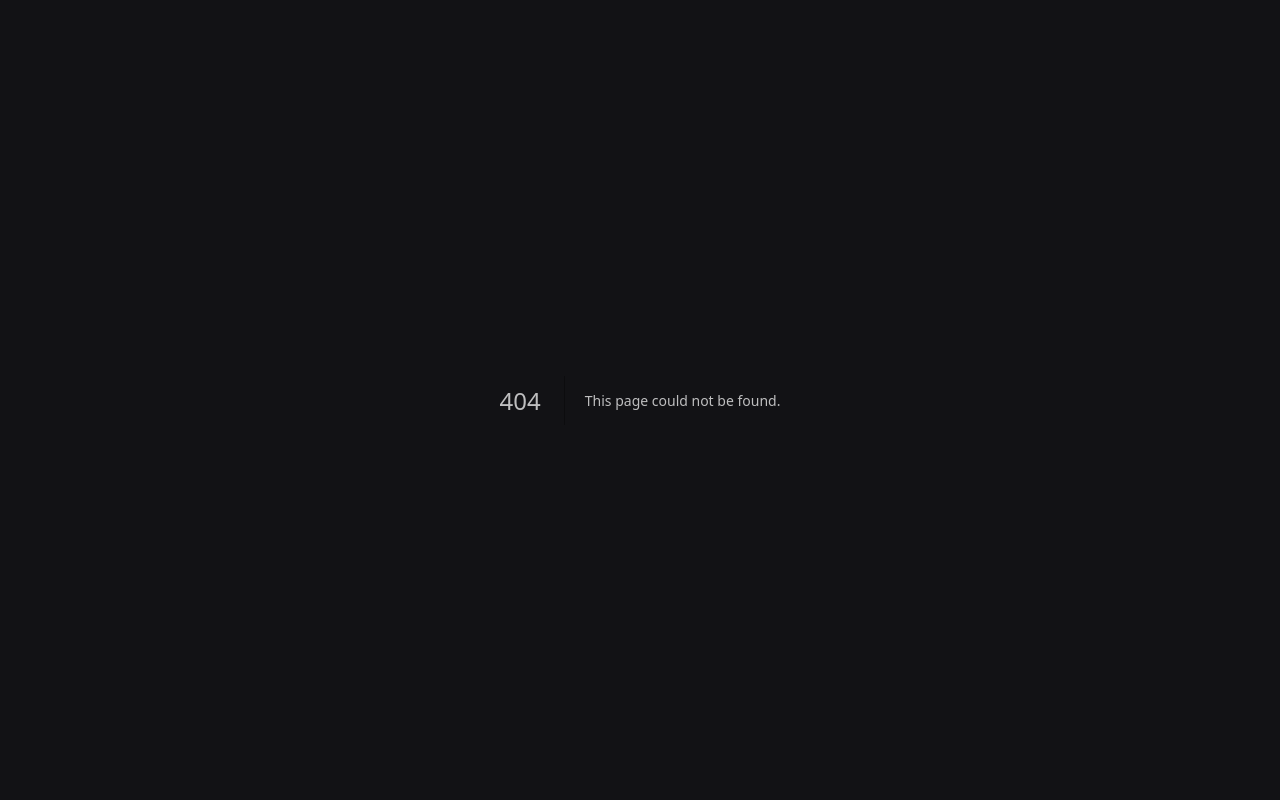
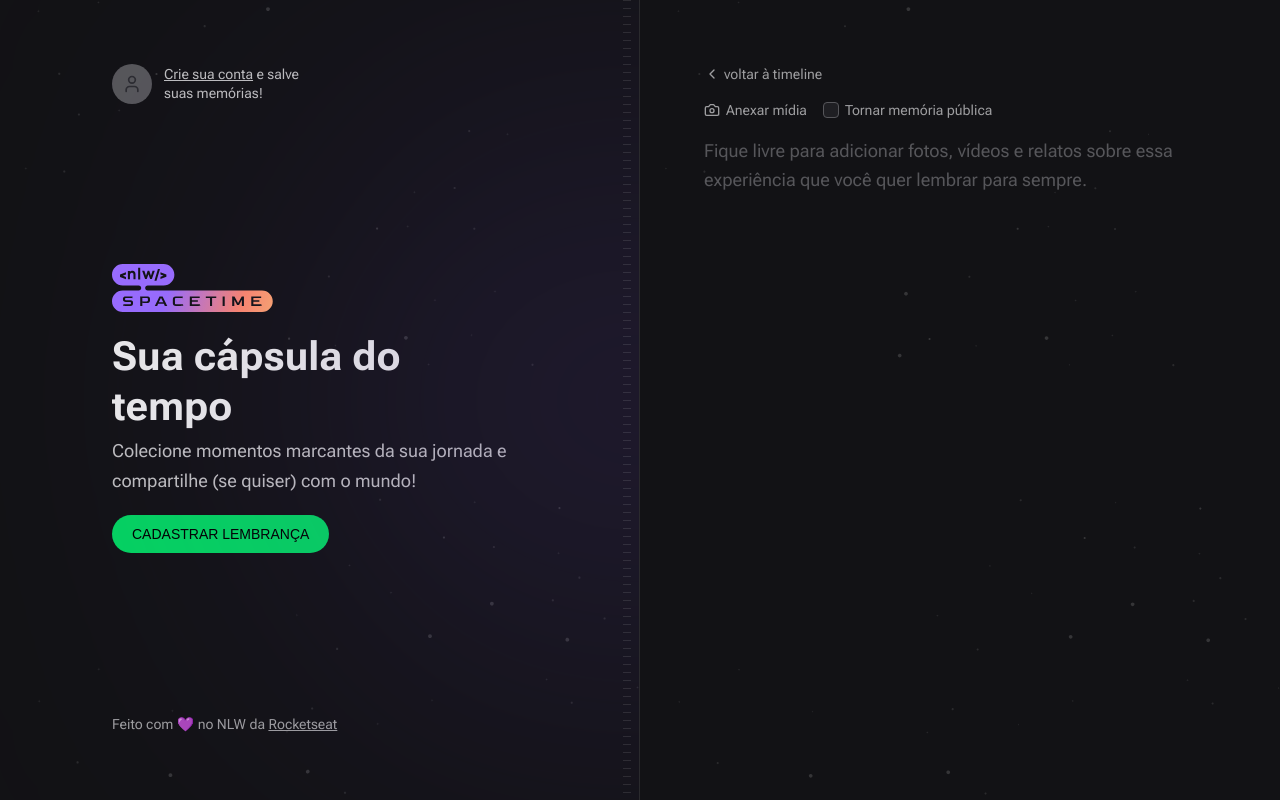
Before and after one commit to joao-pedro-moreno/nlw-spacetime, a Next.js app in the folder web/: page /memories/new in a window 1280 px wide. Before the commit this address had no page. Built offline with nearby package versions, Linux system fonts and the light colour scheme; no server answers; a web font is replaced by a local one.

Commit message:
Route layout defined, logout route created, new memory page and authentication middleware

```diff
--- a/web/package.json
+++ b/web/package.json
@@ -27,6 +27,7 @@
   },
   "devDependencies": {
     "@rocketseat/eslint-config": "^1.2.0",
+    "@tailwindcss/forms": "^0.5.3",
     "prettier-plugin-tailwindcss": "^0.3.0"
   }
 }
--- a/web/src/app/api/auth/callback/route.ts
+++ b/web/src/app/api/auth/callback/route.ts
@@ -5,13 +5,15 @@ export async function GET(request: NextRequest) {
   const { searchParams } = new URL(request.url)
   const code = searchParams.get('code')
 
+  const redirectTo = request.cookies.get('redirectTo')?.value
+
   const registerResponse = await api.post('/register', {
     code,
   })
 
   const { token } = registerResponse.data
 
-  const redirectURL = new URL('/', request.url)
+  const redirectURL = redirectTo ?? new URL('/', request.url)
 
   const cookieExpiresInSeconds = 60 * 60 * 24 * 30
 
--- /dev/null
+++ b/web/src/app/api/auth/logout/route.ts
@@ -0,0 +1,11 @@
+import { NextRequest, NextResponse } from 'next/server'
+
+export async function GET(request: NextRequest) {
+  const redirectURL = new URL('/', request.url)
+
+  return NextResponse.redirect(redirectURL, {
+    headers: {
+      'Set-Cookie': `token=; Path=/; max-age=0;`,
+    },
+  })
+}
--- a/web/src/app/layout.tsx
+++ b/web/src/app/layout.tsx
@@ -4,6 +4,11 @@ import {
   Roboto_Flex as Roboto,
   Bai_Jamjuree as BaiJamjuree,
 } from 'next/font/google'
+import { Hero } from '@/components/Hero'
+import { Profile } from '@/components/Profile'
+import { SignIn } from '@/components/SignIn'
+import { Copyright } from '@/components/Copyright'
+import { cookies } from 'next/headers'
 
 const roboto = Roboto({ subsets: ['latin'], variable: '--font-roboto' })
 const baiJamjuree = BaiJamjuree({
@@ -18,12 +23,30 @@ export const metadata = {
 }
 
 export default function RootLayout({ children }: { children: ReactNode }) {
+  const isAuthenticated = cookies().has('token')
+
   return (
     <html lang="en">
       <body
         className={`${roboto.variable} ${baiJamjuree.variable} bg-gray-900 font-sans text-gray-100`}
       >
-        {children}
+        <main className="grid min-h-screen grid-cols-2">
+          <div className="relative flex flex-col items-start justify-between overflow-hidden border-r border-white/10 bg-[url(../assets/bg-stars.svg)] bg-cover px-28 py-16">
+            <div className="absolute right-0 top-1/2 h-[288px] w-[526px] -translate-y-1/2 translate-x-1/2 rounded-full bg-purple-700 opacity-50 blur-full" />
+
+            <div className="absolute bottom-0 right-2 top-0 w-2 bg-stripes" />
+
+            {isAuthenticated ? <Profile /> : <SignIn />}
+
+            <Hero />
+
+            <Copyright />
+          </div>
+
+          <div className="flex flex-col bg-[url(../assets/bg-stars.svg)] bg-cover p-16">
+            {children}
+          </div>
+        </main>
       </body>
     </html>
   )
--- /dev/null
+++ b/web/src/app/memories/new/page.tsx
@@ -0,0 +1,55 @@
+import { Camera, ChevronLeftIcon } from 'lucide-react'
+import Link from 'next/link'
+
+export default function NewMemory() {
+  return (
+    <div className="flex flex-1 flex-col gap-4">
+      <Link
+        href="/"
+        className="flex items-center gap-1 text-sm text-gray-200 hover:text-gray-100"
+      >
+        <ChevronLeftIcon className="h-4 w-4" />
+        voltar à timeline
+      </Link>
+
+      <form action="" className="flex flex-1 flex-col gap-2">
+        <div className="flex items-center gap-4">
+          <label
+            htmlFor="media"
+            className="flex cursor-pointer items-center gap-1.5 text-sm text-gray-200 transition-colors hover:text-gray-100"
+          >
+            <Camera className="h-4 w-4" />
+            Anexar mídia
+          </label>
+
+          <label
+            htmlFor="isPublic"
+            className="flex items-center gap-1.5 text-sm text-gray-200 transition-colors hover:text-gray-100"
+          >
+            <input
+              type="checkbox"
+              name="isPublic"
+              id="isPublic"
+              value="true"
+              className="h-4 w-4 rounded border-gray-400 bg-gray-700 text-purple-500"
+            />
+            Tornar memória pública
+          </label>
+        </div>
+        <input
+          type="file"
+          name="media"
+          id="media"
+          className="invisible h-0 w-0"
+        />
+
+        <textarea
+          name="content"
+          spellCheck={false}
+          className="w-full flex-1 resize-none rounded border-0 bg-transparent p-0 text-lg leading-relaxed text-gray-100 placeholder:text-gray-400 focus:ring-0"
+          placeholder="Fique livre para adicionar fotos, vídeos e relatos sobre essa experiência que você quer lembrar para sempre."
+        />
+      </form>
+    </div>
+  )
+}
--- a/web/src/app/page.tsx
+++ b/web/src/app/page.tsx
@@ -1,31 +1,5 @@
-import { cookies } from 'next/headers'
-
-import { Copyright } from '@/components/Copyright'
 import { EmptyMemories } from '@/components/EmptyMemories'
-import { Hero } from '@/components/Hero'
-import { SignIn } from '@/components/SignIn'
-import { Profile } from '@/components/Profile'
 
 export default function Home() {
-  const isAuthenticated = cookies().has('token')
-
-  return (
-    <main className="grid min-h-screen grid-cols-2">
-      <div className="relative flex flex-col items-start justify-between overflow-hidden border-r border-white/10 bg-[url(../assets/bg-stars.svg)] bg-cover px-28 py-16">
-        <div className="absolute right-0 top-1/2 h-[288px] w-[526px] -translate-y-1/2 translate-x-1/2 rounded-full bg-purple-700 opacity-50 blur-full" />
-
-        <div className="absolute bottom-0 right-2 top-0 w-2 bg-stripes" />
-
-        {isAuthenticated ? <Profile /> : <SignIn />}
-
-        <Hero />
-
-        <Copyright />
-      </div>
-
-      <div className="flex flex-col bg-[url(../assets/bg-stars.svg)] bg-cover p-16">
-        <EmptyMemories />
-      </div>
-    </main>
-  )
+  return <EmptyMemories />
 }
--- a/web/src/components/EmptyMemories.tsx
+++ b/web/src/components/EmptyMemories.tsx
@@ -1,11 +1,16 @@
+import Link from 'next/link'
+
 export function EmptyMemories() {
   return (
     <div className="flex flex-1 items-center justify-center">
       <p className="w-[360px] text-center leading-relaxed">
         Você ainda não registrou nenhuma lembrança, comece a{' '}
-        <a href="" className="underline transition-colors hover:text-gray-50">
+        <Link
+          href="/memories/new"
+          className="underline transition-colors hover:text-gray-50"
+        >
           criar agora
-        </a>
+        </Link>
         !
       </p>
     </div>
--- a/web/src/components/Hero.tsx
+++ b/web/src/components/Hero.tsx
@@ -1,5 +1,6 @@
 import Image from 'next/image'
 import nlwLogo from '../assets/nlw-spacetime-logo.svg'
+import Link from 'next/link'
 
 export function Hero() {
   return (
@@ -15,12 +16,12 @@ export function Hero() {
           com o mundo!
         </p>
       </div>
-      <a
-        href=""
+      <Link
+        href="/memories/new"
         className="inline-block rounded-full bg-green-500 px-5 py-3 font-alt text-sm uppercase leading-none text-black transition-all hover:bg-green-600"
       >
         CADASTRAR LEMBRANÇA
-      </a>
+      </Link>
     </div>
   )
 }
--- a/web/src/components/Profile.tsx
+++ b/web/src/components/Profile.tsx
@@ -17,7 +17,7 @@ export function Profile() {
       <p className="max-w-[140px] text-sm leading-snug">
         {name}
         <a
-          href=""
+          href="/api/auth/logout"
           className="block text-red-500 transition-colors hover:text-red-400"
         >
           Desconectar
--- a/web/src/lib/api.ts
+++ b/web/src/lib/api.ts
@@ -1,5 +1,5 @@
 import axios from 'axios'
 
 export const api = axios.create({
-  baseURL: 'http://localhost:3333',
+  baseURL: 'http://192.168.100.3:3333',
 })
--- a/web/tailwind.config.js
+++ b/web/tailwind.config.js
@@ -64,5 +64,5 @@ module.exports = {
       },
     },
   },
-  plugins: [],
+  plugins: [require('@tailwindcss/forms')],
 }
```
Also changed, not shown: web/src/middleware.ts (added, +21 -0 lines), 1 other file (tests, documents, lock files or other folders).
